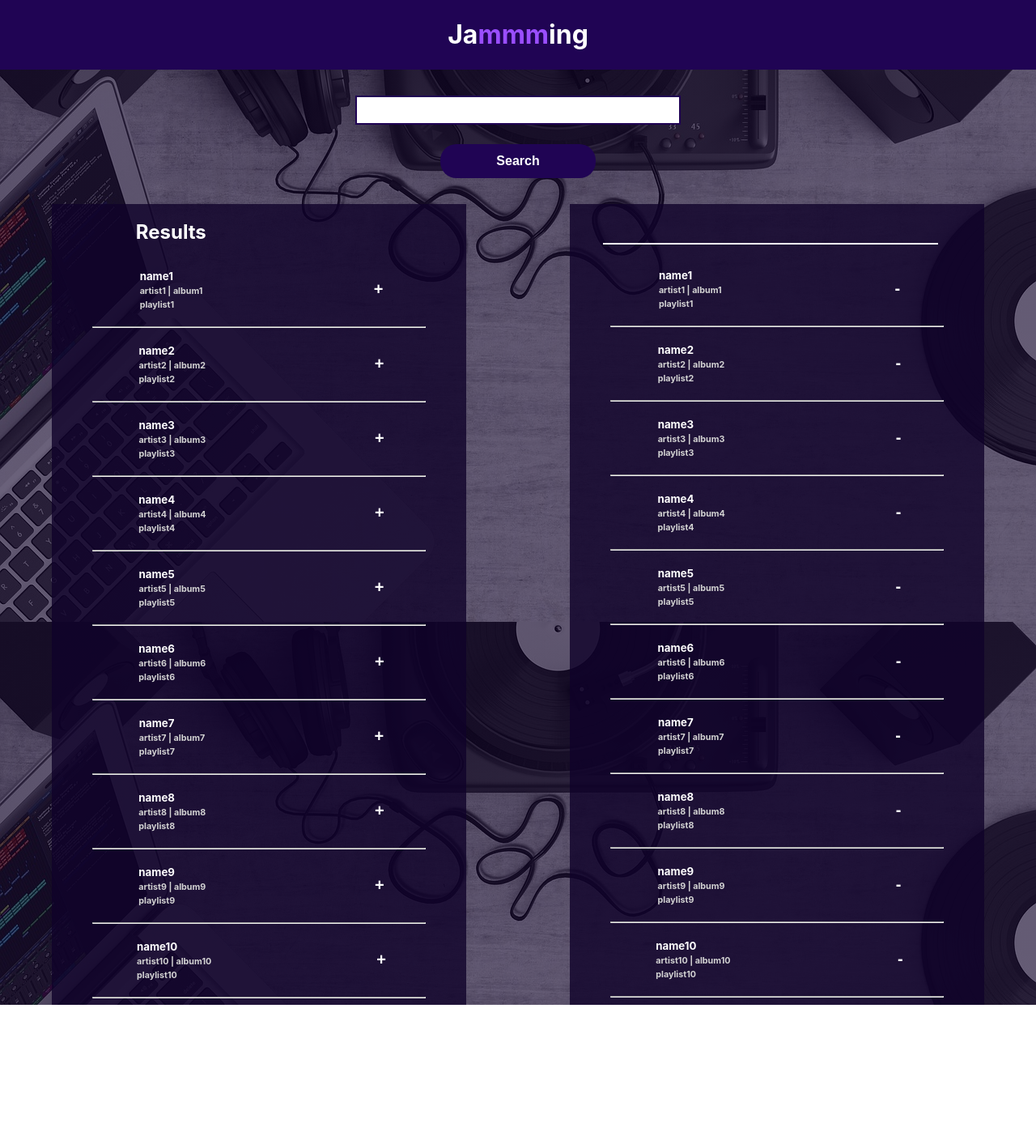
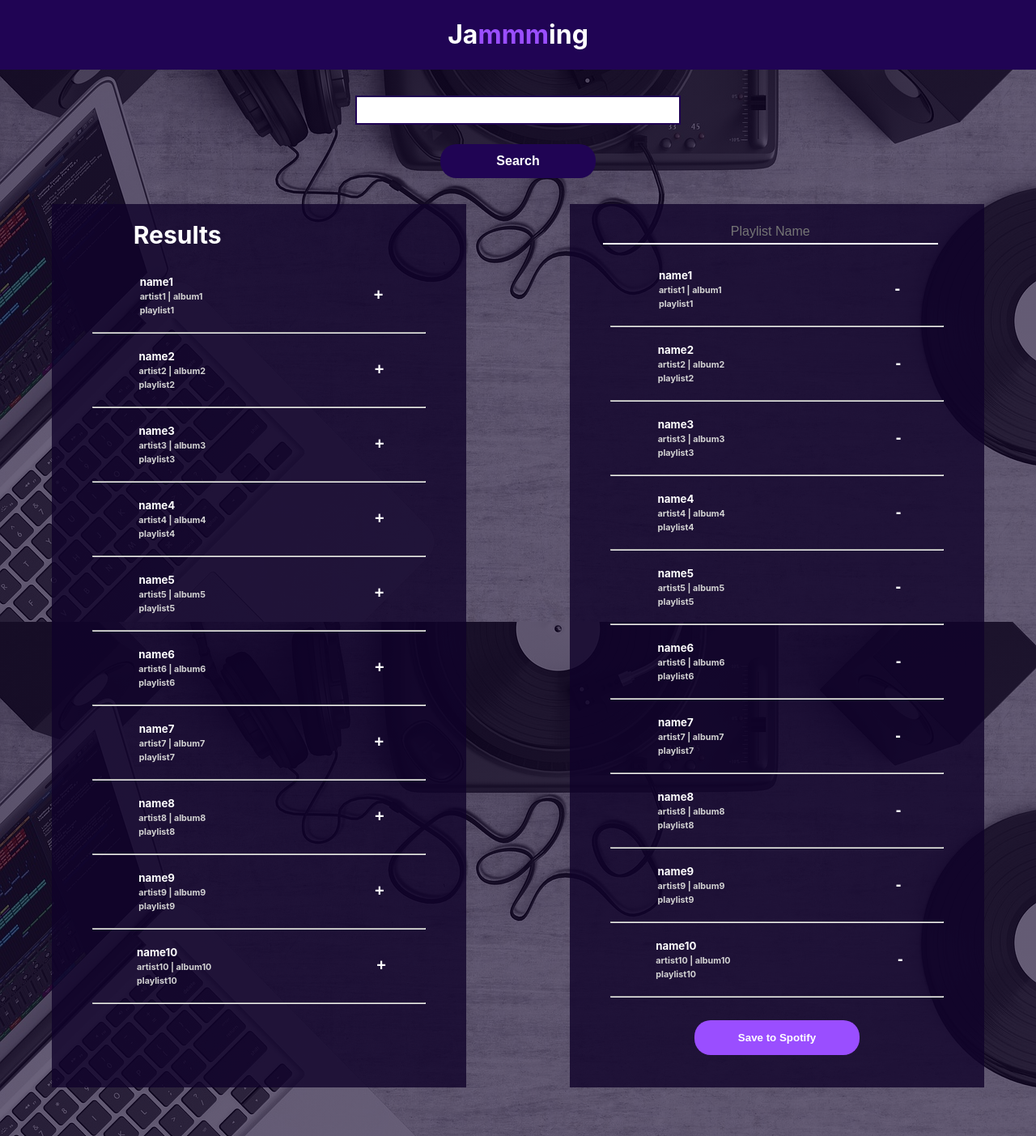
Before and after one commit to benjamin8979/Jammming, a React (Create React App) app: page / in a window 1280 px wide. Shown: the whole page at 81% size. Before the commit the page ends 1241 px from the top, so only its background shows below. Built offline with nearby package versions, Linux system fonts and the light colour scheme.

Commit message:
Create save button

```diff
--- a/src/Playlist/Playlist.js
+++ b/src/Playlist/Playlist.js
@@ -14,8 +14,12 @@ function Playlist() {
 
     return (
         <div className={styles.playlist}>
-            <input className={styles.input}/>
+            <input className={styles.input} placeholder='Playlist Name'/>
             <Tracklist buttonType="-" tracks={tracksList}/>
+            <div className={styles.buttonContainer}>
+                <button className={styles.button}>Save to Spotify</button>
+            </div>
+
         </div>
 
     );
--- a/src/Playlist/Playlist.module.css
+++ b/src/Playlist/Playlist.module.css
@@ -1,10 +1,12 @@
 .playlist{
     width: 40%;
     background-color: rgba(16, 2, 42, 0.8);
+    margin-bottom: 60px;
 }
 
 
 .input {
+    text-align: center;
     height: 26px;
     margin-left: 8%;
     border: none;
@@ -21,3 +23,45 @@
     outline: none;
     border-bottom: 2px solid rgb(154, 78, 255);
 }
+
+.buttonContainer {
+    display: flex;
+    justify-content: center;
+}
+
+.button {
+    margin-top: 20px;
+    margin-bottom: 40px;
+    width: 80%;
+    padding: 10px;
+    border-radius: 20px;
+    border: none;
+    color: white;
+    background-color: rgb(154, 78, 255);
+    font-weight: 700;
+}
+
+.button:active {
+    transform: translateY(2px);
+}
+
+@media screen and (min-width: 520px) {
+    .button {
+        width: 60%;
+        padding: 12px;
+    }
+}
+
+@media screen and (min-width: 750px) {
+    .button {
+        width: 50%;
+        padding: 14px;
+    }
+}
+
+@media screen and (min-width: 950px) {
+    .button {
+        width: 40%;
+        padding: 14px;
+    }
+}
--- a/src/Searchresults/Searchresult.js
+++ b/src/Searchresults/Searchresult.js
@@ -15,7 +15,7 @@ function Searchresults() {
         <div className={styles.search}>
             <div className={styles.align}>
                 <h2 className={styles.results}>Results</h2>
-                <empty> </empty>
+                <div></div>
             </div>
             <Tracklist tracks={tracksList} buttonType="+"/>
         </div>
--- a/src/Searchresults/Searchresults.module.css
+++ b/src/Searchresults/Searchresults.module.css
@@ -1,6 +1,7 @@
 .search{
     width: 40%;
     background-color: rgba(16, 2, 42, 0.8);
+    margin-bottom: 60px;
 }
 
 .results {
@@ -24,6 +25,7 @@
 @media screen and (min-width: 750px){
     .align {
         justify-content: space-around;
-        margin-right:40px;
+        margin-right:30px;
+        font-size: 1.25rem;
     }
 }
```
